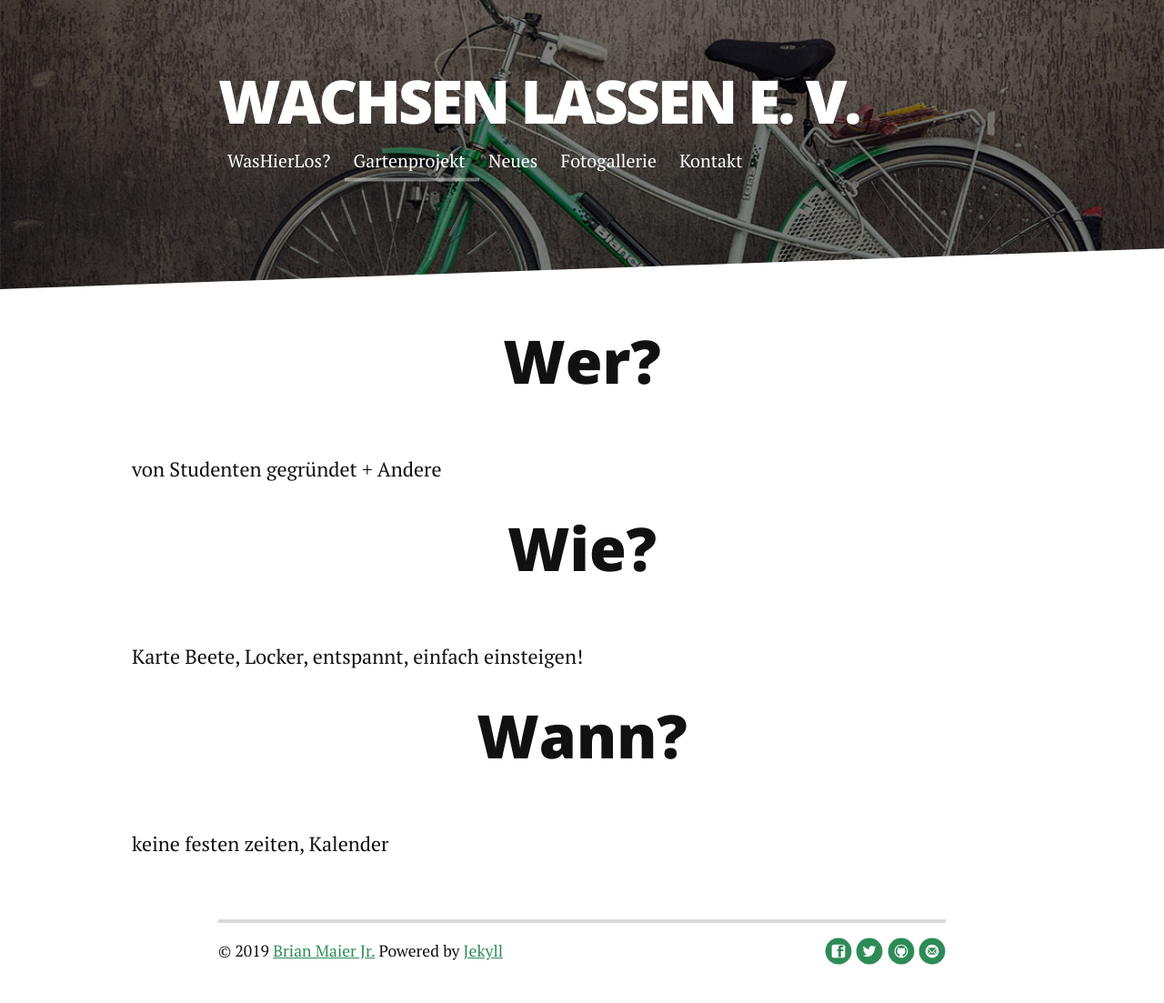
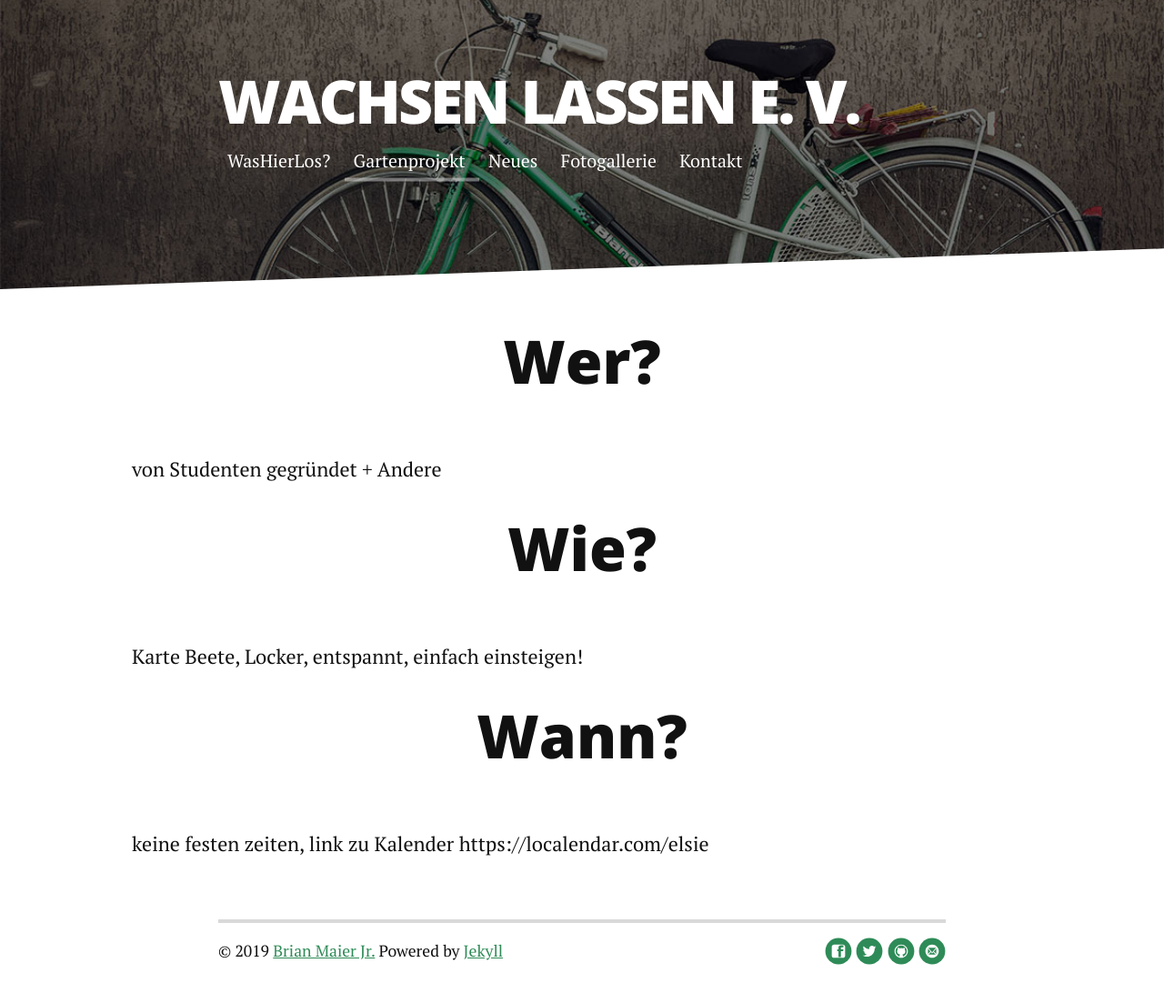
Before and after one commit to lgiese/lgiese.wachsenlassenEV.io, a Jekyll site: the page built from gartenprojekt.md, in a window 1280 px wide. Shown: the whole page at 91% size. Built offline with Jekyll 4.4.1, drawn with Linux system fonts in a browser that asks for light colours; nearby versions of some CDN libraries.

Commit message:
localender

```diff
--- a/gartenprojekt.md
+++ b/gartenprojekt.md
@@ -9,7 +9,7 @@ title: So läuft´s
     <h1 class="pageTitle">Wie?</h1>
 	<p>Karte Beete, Locker, entspannt, einfach einsteigen!</p>
     <h1 class="pageTitle">Wann?</h1>
-	<p>keine festen zeiten, Kalender</p>
+	<p>keine festen zeiten, link zu Kalender https://localendar.com/elsie</p>
 </div>
 
 <!-- <div class="home" id="home"> -->
```
